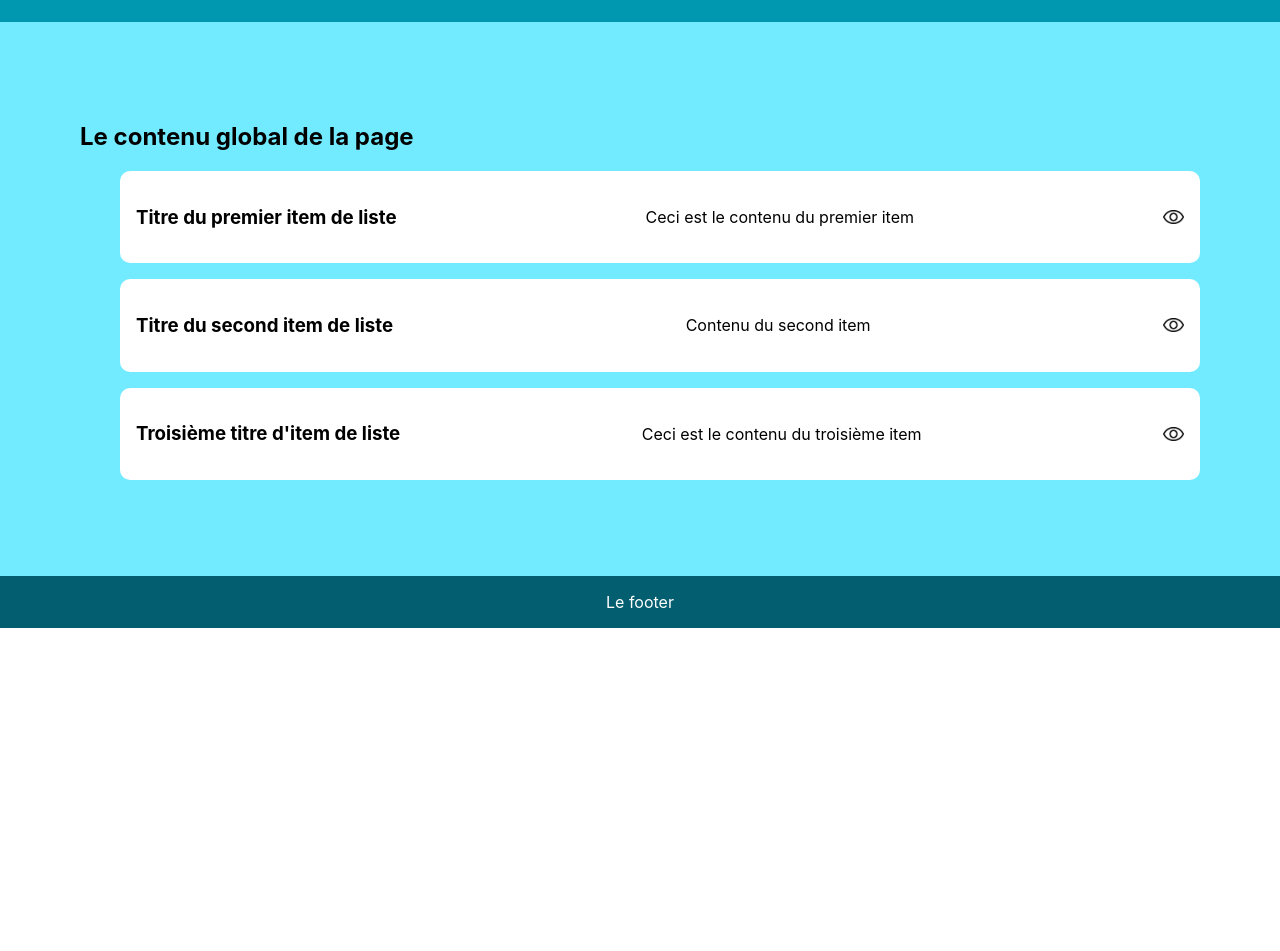
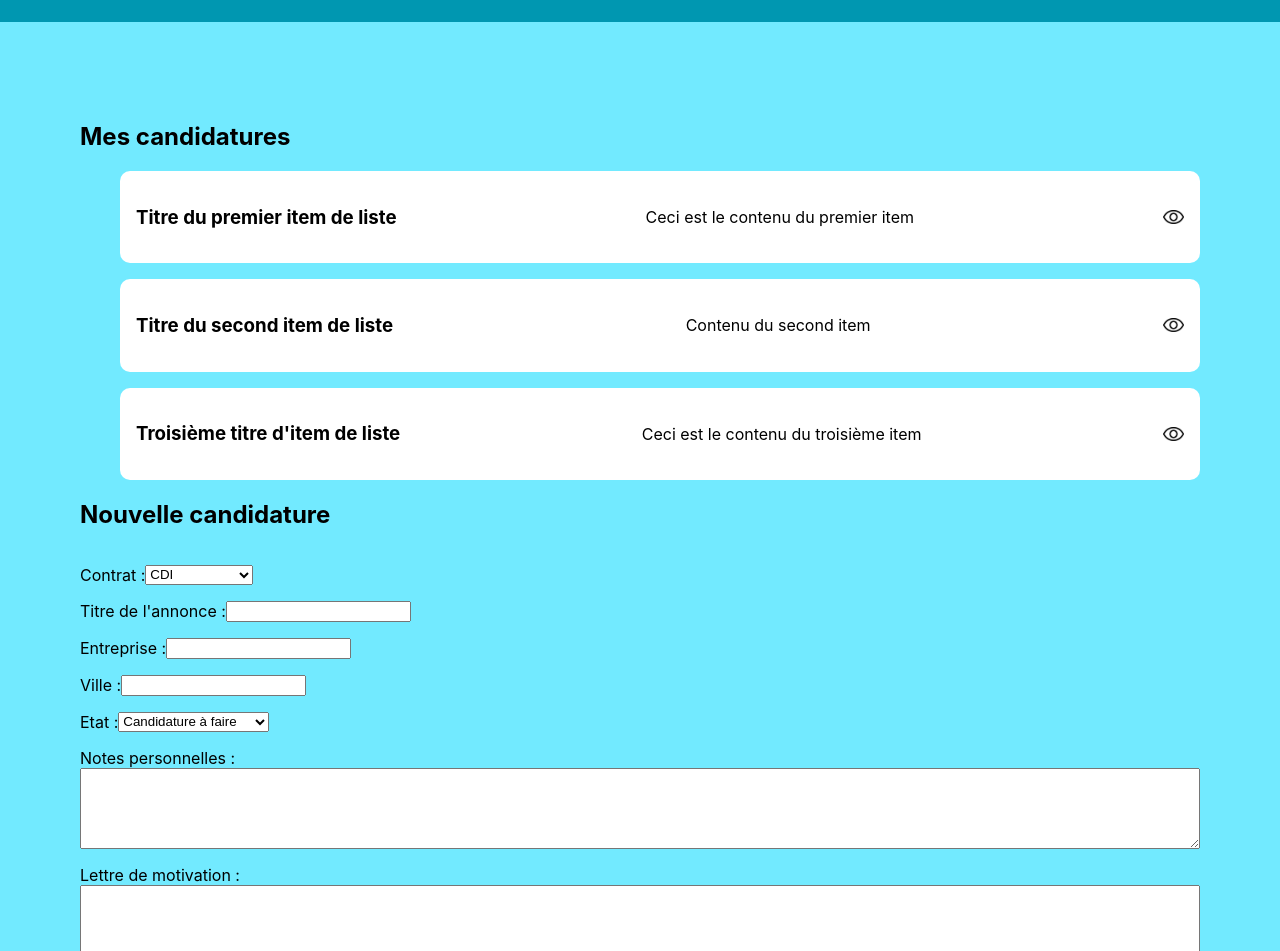
Before and after one commit to DianeBinsztok/react-project, a React (Create React App) app: page / in a window 1280 px wide. Shown: the part 181-1132 px from the top of the page. Before the commit the page ends 809 px from the top, so only its background shows below. Built offline with nearby package versions, Linux system fonts and the light colour scheme.

Commit message:
feat: new application component

```diff
--- a/src/components/Main.js
+++ b/src/components/Main.js
@@ -1,12 +1,17 @@
 import '../styles/Main.css';
 import List from './List'
+import NewApplication from './NewApplication'
+
 
 
 function Main() {
     return (
         <main>
-            <h2>Le contenu global de la page</h2>
+            <h2>Mes candidatures</h2>
             <List />
+
+            <h2>Nouvelle candidature</h2>
+            <NewApplication/>
         </main>
     );
 }
--- a/src/components/Nav.js
+++ b/src/components/Nav.js
@@ -3,9 +3,9 @@ import '../styles/Nav.css';
 function Nav() {
     return (
         <nav>
-            <a href="#">page1</a>
-            <a href="#">page2</a>
-            <a href="#">page3</a>
+            <a href="#">Tableau de bord</a>
+            <a href="#">Ajouter</a>
+            <a href="#">Todo</a>
         </nav>
     );
 
--- /dev/null
+++ b/src/components/NewApplication.js
@@ -0,0 +1,58 @@
+import '../styles/NewApplication.css';
+import React from 'react';
+
+
+function NewApplication() {
+    return (
+        <form id="new-application">
+
+        <div className="new-application_input-row">
+        <label htmlFor="contract">Contrat :</label>
+            <select name="contract" id="contract">
+                <option value="cdi">CDI</option>
+                <option value="cdd">CDD</option>
+                <option value="stage">Stage</option>
+                <option value="apprentissage">Apprentissage</option>
+            </select>
+        </div>
+
+        <div className="new-application_input-row">
+        <label htmlFor="title">Titre de l'annonce :</label>
+        <input type="text" name="title" />
+        </div>
+
+        <div className="new-application_input-row">
+        <label htmlFor="company">Entreprise :</label>
+        <input type="text" name="company" />
+        </div>
+
+        <div className="new-application_input-row">
+        <label htmlFor="city">Ville : </label>
+        <input type="text" name="city" />
+        </div>
+
+        <div className="new-application_input-row">
+        <label htmlFor="status">Etat :</label>
+            <select name="status" id="status">
+                <option value="to-apply">Candidature à faire</option>
+                <option value="pending">Candidature en cours</option>
+                <option value="to-followup">À relancer</option>
+                <option value="pending-interview">Entretient programmé</option>
+                <option value="archived">Archivé</option>
+            </select>
+        </div>
+
+        <div className="new-application_input-column">
+        <label htmlFor="notes">Notes personnelles : </label>
+        <textarea name="notes" rows="5" cols="33"></textarea>
+        </div>
+
+        <div className="new-application_input-column">
+        <label htmlFor="cover-letter">Lettre de motivation : </label>
+        <textarea name="cover-letter" rows="5" cols="33"></textarea>
+        </div>
+
+        </form>
+    );
+}
+export default NewApplication
--- a/src/styles/App.css
+++ b/src/styles/App.css
@@ -38,10 +38,13 @@
 }
 
 /*Ajouts perso:*/
+
+body{
+  background-color: rgb(114, 234, 255);
+}
 #content{
   display: flex;
   flex-direction: column;
   height: 100vh;
   justify-content: space-between;
-  background-color: rgb(114, 234, 255);
 }
--- /dev/null
+++ b/src/styles/NewApplication.css
@@ -0,0 +1,15 @@
+#new-application{
+    display: flex;
+    flex-direction: column;
+}
+
+.new-application_input-row{
+    margin-top: 1rem;
+    display: flex;
+}
+
+.new-application_input-column{
+    margin-top: 1rem;
+    display: flex;
+    flex-direction: column;
+}
```
